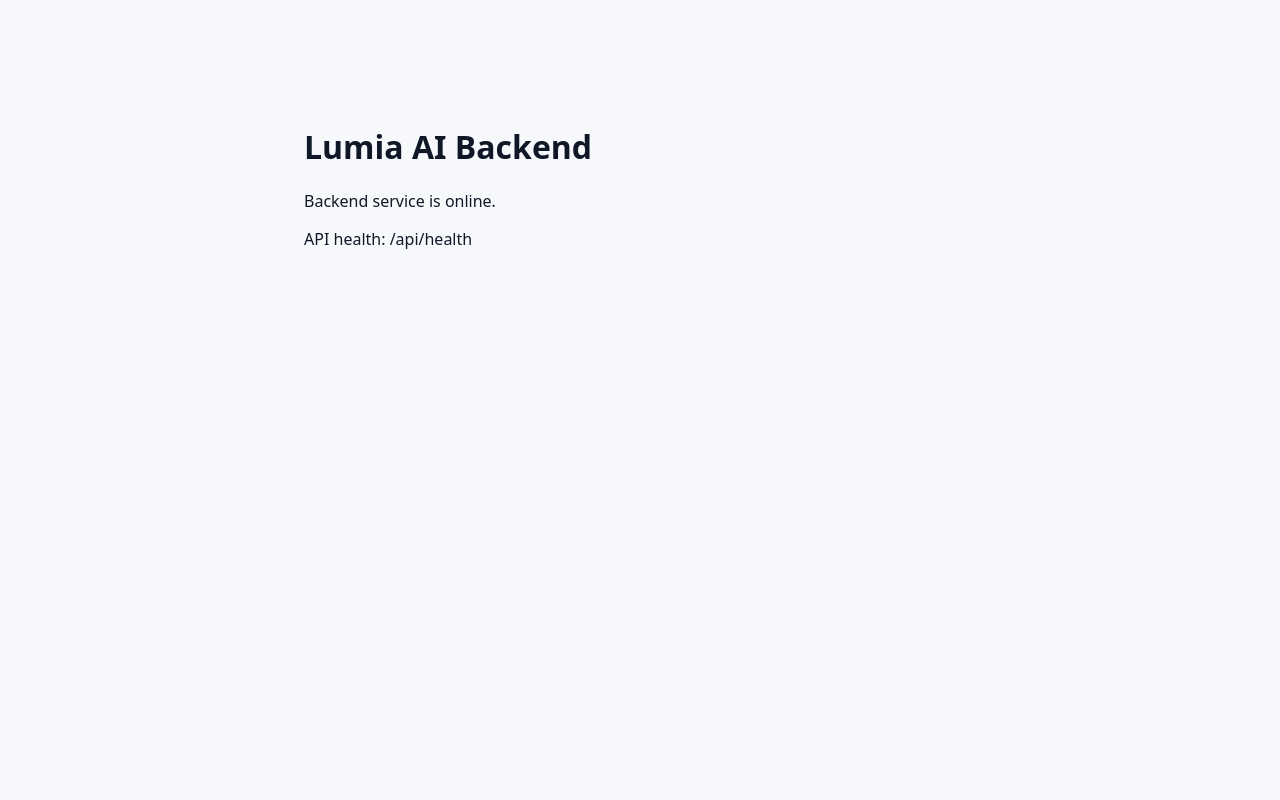
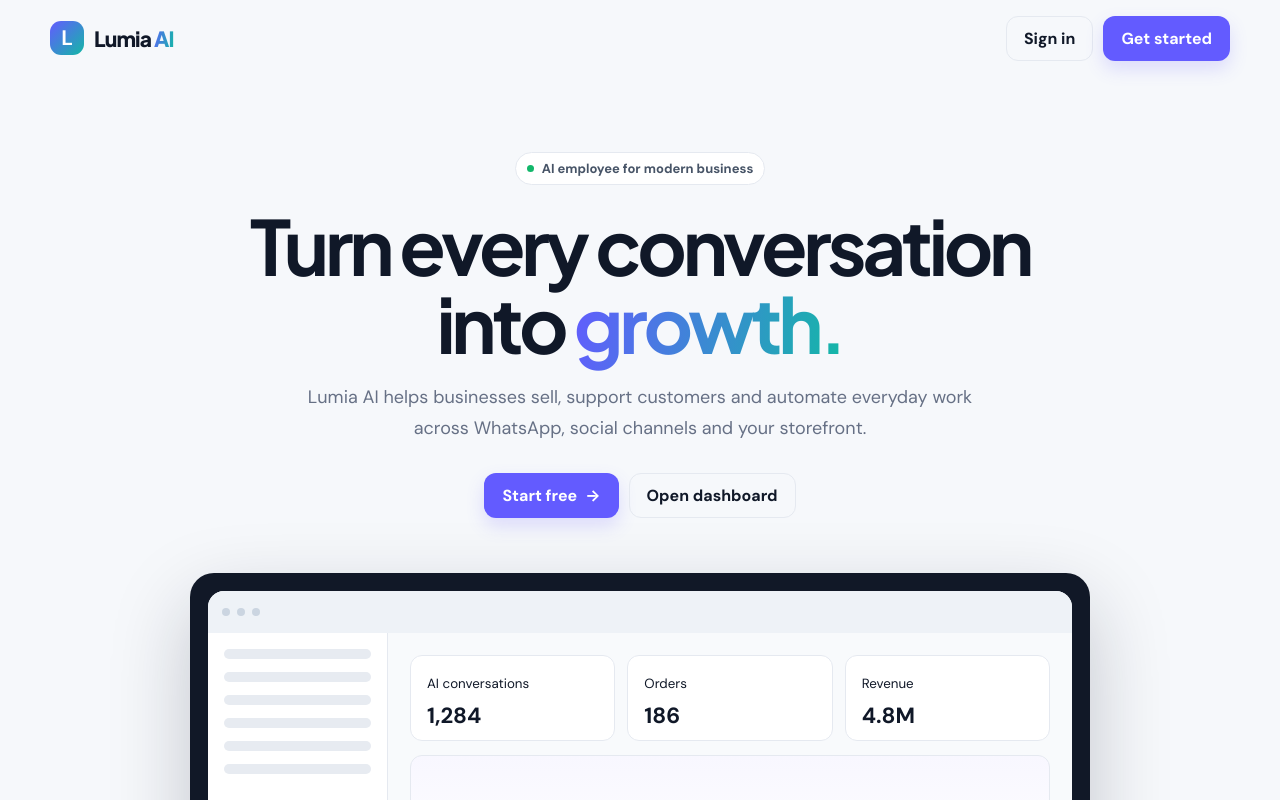
Before and after one commit to senid-221/Lumia-AI-Backend, a Next.js app: page / in a window 1280 px wide. Shown: the top 800 px of the page. Built offline with nearby package versions, Linux system fonts and the light colour scheme.

Commit message:
Create polished Lumia landing page

```diff
--- a/app/page.tsx
+++ b/app/page.tsx
@@ -1,11 +1,22 @@
+import Link from 'next/link';
+
 export default function Home() {
   return (
-    <main style={{ fontFamily: 'system-ui, sans-serif', maxWidth: 720, margin: '80px auto', padding: 24 }}>
-      <h1>Lumia AI Backend</h1>
-      <p>Backend service is online.</p>
-      <p>
-        API health: <a href="/api/health">/api/health</a>
-      </p>
+    <main>
+      <nav className="landing-nav container">
+        <Link href="/" className="logo"><span className="logo-mark">L</span><span className="brand">Lumia<span className="gradient-text"> AI</span></span></Link>
+        <div className="nav-actions"><Link href="/signin" className="btn btn-ghost">Sign in</Link><Link href="/signup" className="btn btn-primary">Get started</Link></div>
+      </nav>
+      <section className="hero container">
+        <div className="eyebrow"><span className="dot"/> AI employee for modern business</div>
+        <h1>Turn every conversation into <span className="gradient-text">growth.</span></h1>
+        <p>Lumia AI helps businesses sell, support customers and automate everyday work across WhatsApp, social channels and your storefront.</p>
+        <div className="hero-actions"><Link href="/signup" className="btn btn-primary">Start free <span>→</span></Link><Link href="/signin" className="btn btn-ghost">Open dashboard</Link></div>
+        <div className="hero-card"><div className="mock-window"><div className="mock-top"><i className="mock-dot"/><i className="mock-dot"/><i className="mock-dot"/></div><div className="mock-body"><aside className="mock-side"><div/><div/><div/><div/><div/><div/></aside><div className="mock-main"><div className="mock-stat-row"><div className="mock-stat"><small>AI conversations</small><b>1,284</b></div><div className="mock-stat"><small>Orders</small><b>186</b></div><div className="mock-stat"><small>Revenue</small><b>4.8M</b></div></div><div style={{marginTop:14,height:130,borderRadius:12,background:'linear-gradient(180deg,#f8f7ff,#fff)',border:'1px solid #e5e9f0'}}/></div></div></div></div>
+      </section>
+      <section className="section container"><h2 className="section-title">One workspace. <span className="gradient-text">Every customer.</span></h2><p className="section-sub">A clean command center for conversations, products, orders, knowledge and marketplace growth.</p><div className="feature-grid"><Feature icon="✦" title="AI conversations" text="Let Lumia answer questions using your business knowledge and customer context."/><Feature icon="▦" title="Commerce built in" text="Manage products, inventory and orders without leaving your workspace."/><Feature icon="◎" title="Social channels" text="Bring WhatsApp, Instagram and Facebook leads into one organized inbox."/></div></section>
+      <footer className="footer"><div className="container">© 2026 Lumia AI. Built for ambitious businesses.</div></footer>
     </main>
   );
 }
+function Feature({icon,title,text}:{icon:string;title:string;text:string}){return <article className="feature"><div className="feature-icon">{icon}</div><h3>{title}</h3><p>{text}</p></article>}
```
